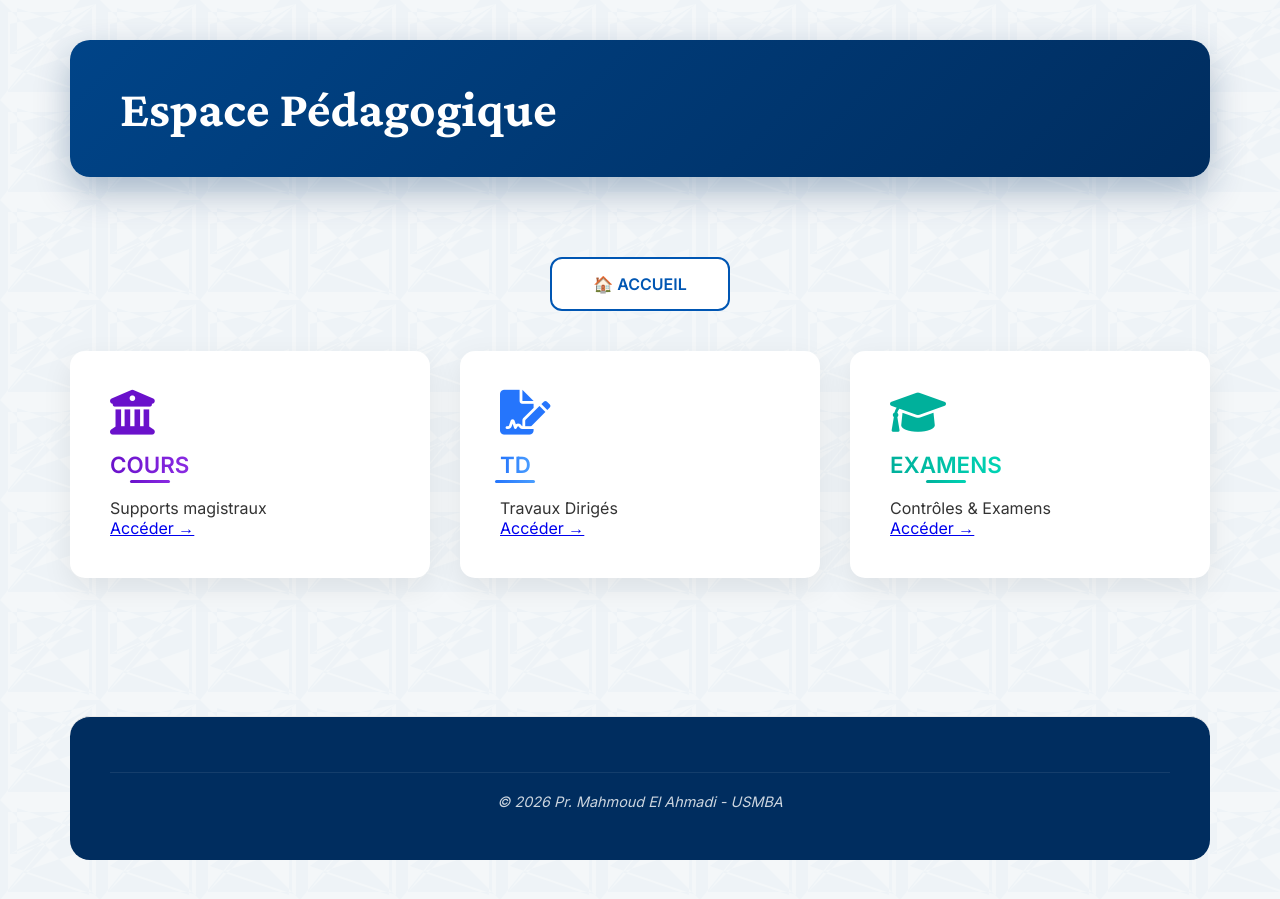
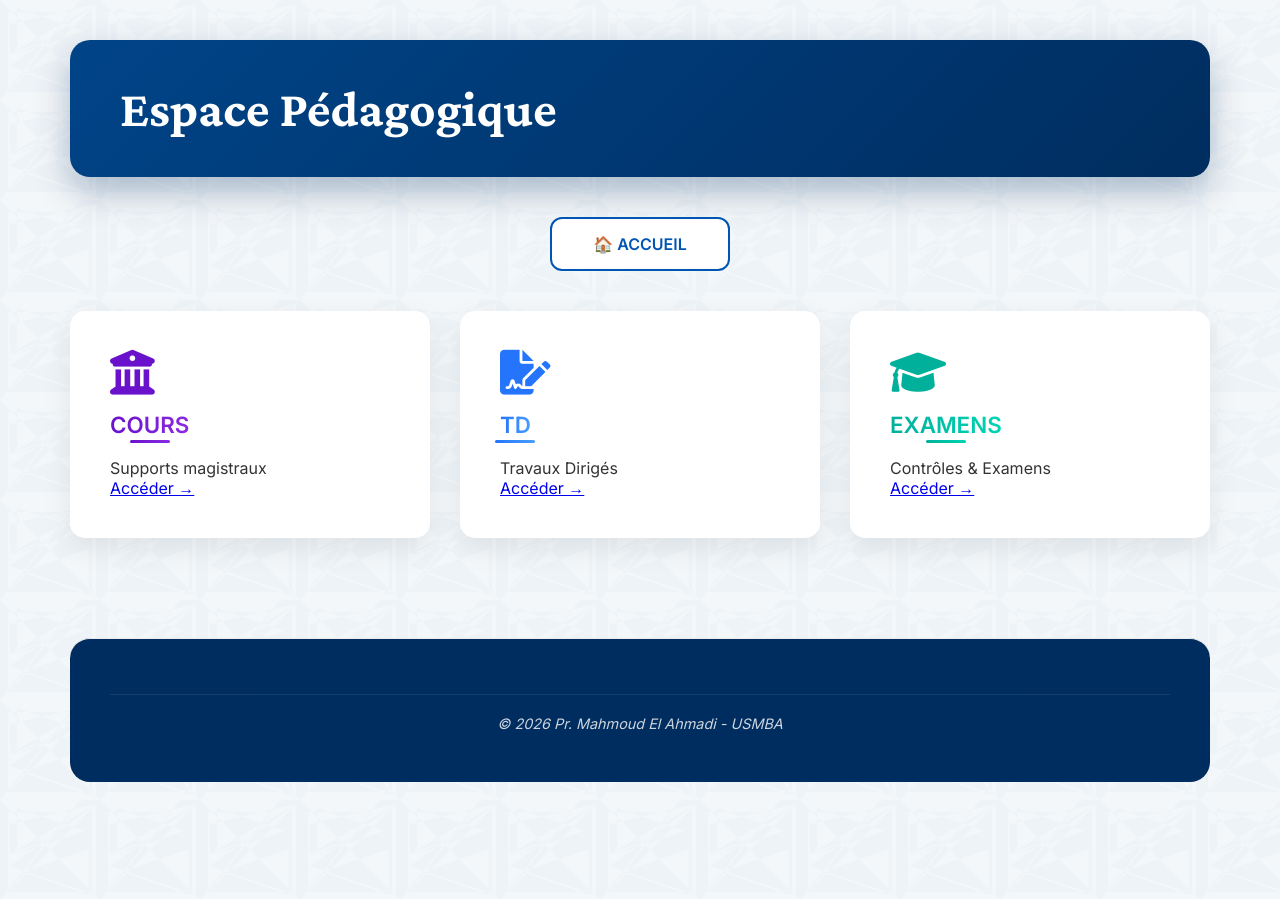
Before and after one commit to mahmoudmath/mahmoudmath.github.io, a Jekyll site: the page pedagogie.html, which Jekyll copies as it is, in a window 1280 px wide. Built offline with Jekyll 4.4.1, drawn with Linux system fonts in a browser that asks for light colours.

Commit message:
Update pedagogie.html

```diff
--- a/pedagogie.html
+++ b/pedagogie.html
@@ -18,26 +18,12 @@
     <link rel="stylesheet" href="https://cdnjs.cloudflare.com/ajax/libs/font-awesome/6.0.0/css/all.min.css">
     <link rel="stylesheet" href="style.css">
     <style>
-        /* Pour pousser le footer en bas tout en gardant la même largeur */
-        html, body {
-            height: 100%;
-            margin: 0;
-            padding: 0;
-        }
-
-        body {
-            display: flex;
-            flex-direction: column;
-        }
-
+        /* Style simplifié - comme Recherche et Contact */
         .container {
-            flex: 1 0 auto;
             max-width: 1200px;
             margin: 0 auto;
             padding: 40px 30px;
             width: 100%;
-            display: flex;
-            flex-direction: column;
         }
 
         .resources-grid {
@@ -45,7 +31,6 @@
         }
 
         .professor-footer {
-            margin-top: auto;
             padding-top: 25px;
             border-top: 1px solid #eaeaea;
             text-align: center;
@@ -102,7 +87,7 @@
             </div>
         </div>
 
-        <!-- FOOTER DANS LE CONTAINER AVEC margin-top: auto -->
+        <!-- FOOTER DANS LE CONTAINER -->
         <footer class="professor-footer">
             <div class="signature">
                 <p>© 2026 Pr. Mahmoud El Ahmadi - USMBA</p>
```
